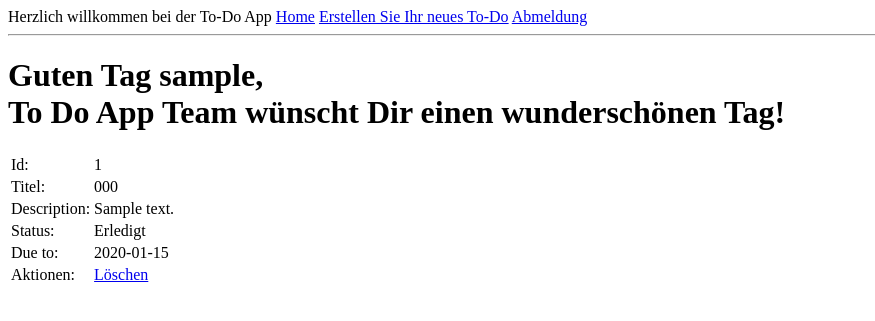
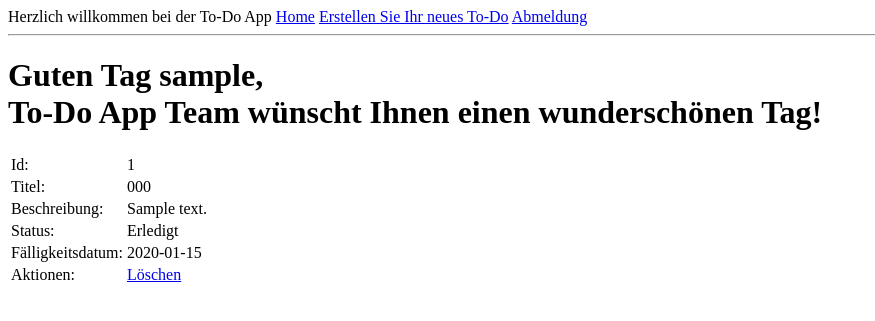
Before and after one commit to Dzoni85IFA/To-Do, a Flask app: page / in a window 1280 px wide. Shown: the top 321 px of the page, without its empty margins (0-875 px from the left). Run offline with Flask 3, Linux system fonts and the light colour scheme; a user stored in the database is signed in; tables that the repository leaves empty hold one stand-in row (values such as "Sample post").

Commit message:
Update index.html

```diff
--- a/app/templates/index.html
+++ b/app/templates/index.html
@@ -2,7 +2,7 @@
 
 {% block content %}
     <h1>Guten Tag {{ user }}, <br>
-        To Do App Team wünscht Dir einen wunderschönen Tag!</h1>
+        To-Do App Team wünscht Ihnen einen wunderschönen Tag!</h1>
     {% for item in todo %}
     <div>
         <table>
@@ -15,7 +15,7 @@
                 <td>{{ item.titel }}</td>
             </tr>
             <tr>
-                <td>Description:</td>
+                <td>Beschreibung:</td>
                 <td>{{ item.description }}</td>
             </tr>
             <tr>
@@ -23,7 +23,7 @@
                 <td>{{ item.status }}</td>
             </tr>
             <tr>
-                <td>Due to:</td>
+                <td>Fälligkeitsdatum:</td>
                 <td>{{ item.todountil }}</td>
             </tr>
             <tr>
```
